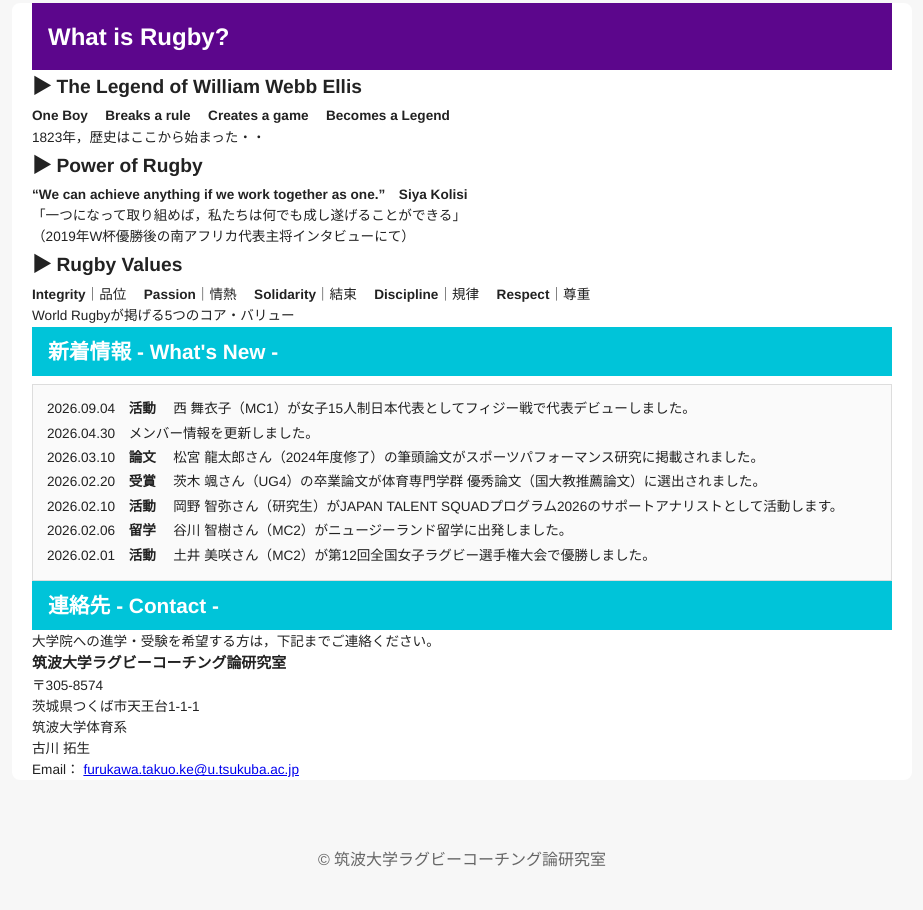
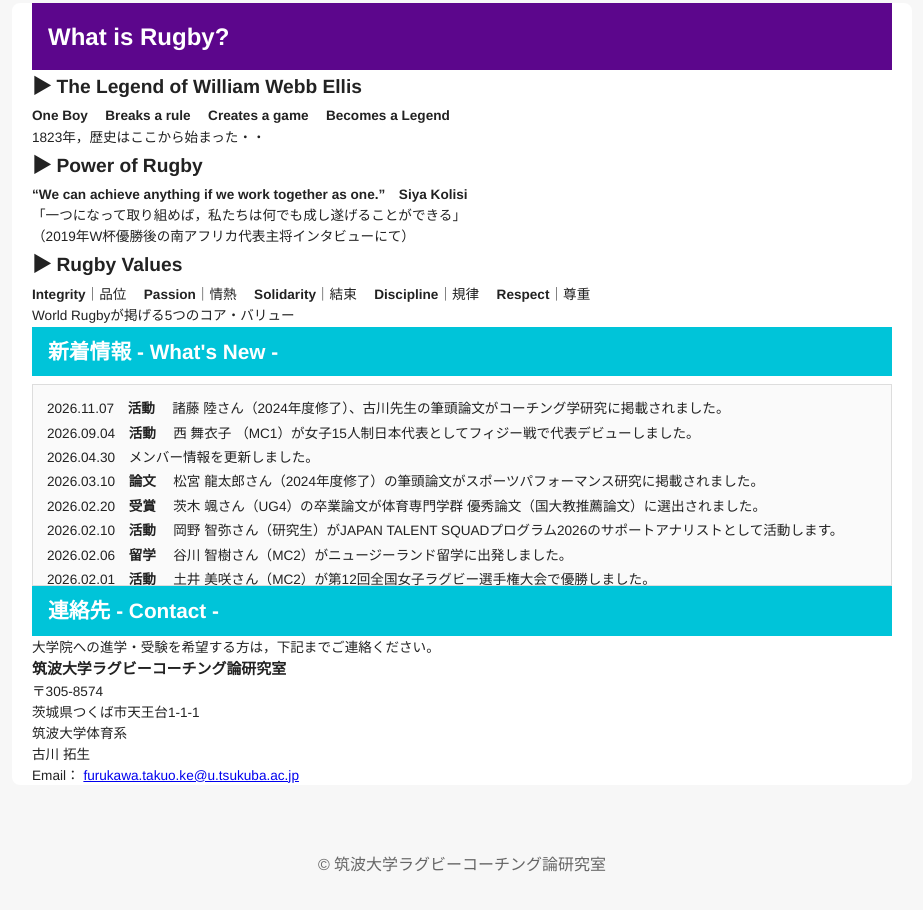
Before and after one commit to tsukuba-rugby-lab/lab-website, a plain HTML site: page index.html in a window 1280 px wide. Shown: the part 504-1414 px from the top of the page, without its empty margins (178-1101 px from the left). Drawn offline with Linux system fonts and the light colour scheme.

Commit message:
Update index.html

```diff
--- a/index.html
+++ b/index.html
@@ -142,8 +142,14 @@
 
       <div class="news-scroll">
         <p class="news-item">
+          2026.11.07　<span class="bold-text">活動</span>
+          諸藤 陸さん（2024年度修了）、古川先生の筆頭論文がコーチング学研究に掲載されました。
+        </p>
+
+        <p class="news-item">
           2026.09.04　<span class="bold-text">活動</span>
-          西 舞衣子（MC1）が女子15人制日本代表としてフィジー戦で代表デビューしました。
+          西 舞衣子
+          （MC1）が女子15人制日本代表としてフィジー戦で代表デビューしました。
         </p>
 
         <p class="news-item">
@@ -172,7 +178,7 @@
 
         <p class="news-item">
           2026.02.01　<span class="bold-text">活動</span>
-土井 美咲さん（MC2）が第12回全国女子ラグビー選手権大会で優勝しました。
+          土井 美咲さん（MC2）が第12回全国女子ラグビー選手権大会で優勝しました。
         </p>
       </div>
 
```
